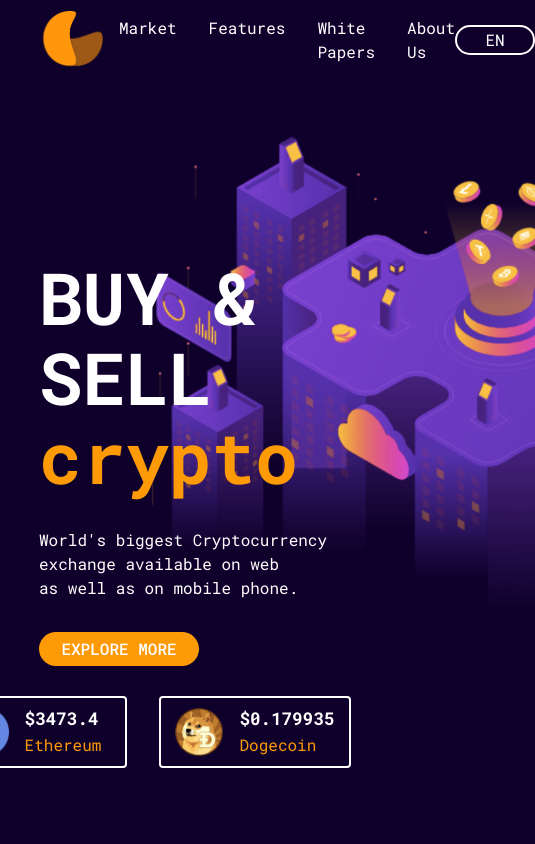
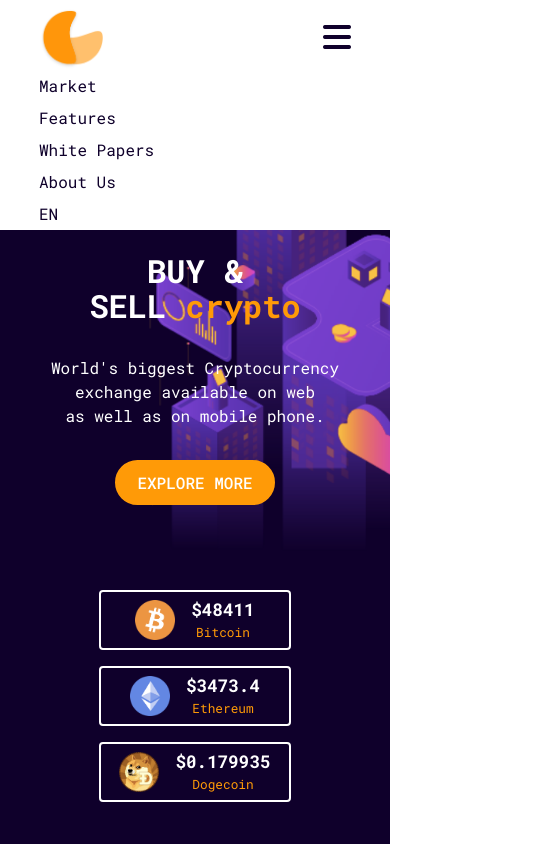
Before and after one commit to adswhitehouse/cryptocurrency-homepage, a plain HTML site: page index.html in a window 390 px wide. Shown: the whole page, 535 px wide, since content can reach past the window. Drawn offline with Linux system fonts and the light colour scheme.

Commit message:
added styling for smaller screens

```diff
--- a/index.html
+++ b/index.html
@@ -12,18 +12,24 @@
   <link rel="preconnect" href="https://fonts.gstatic.com" crossorigin>
   <link href="https://fonts.googleapis.com/css2?family=Roboto+Mono:ital,wght@0,100..700;1,100..700&display=swap"
     rel="stylesheet">
+  <!-- Font Awesome -->
+  <link rel="stylesheet" href="https://cdnjs.cloudflare.com/ajax/libs/font-awesome/6.7.2/css/all.min.css"
+    integrity="sha512-Evv84Mr4kqVGRNSgIGL/F/aIDqQb7xQ2vcrdIwxfjThSH8CSR7PBEakCr51Ck+w+/U6swU2Im1vVX0SVk9ABhg=="
+    crossorigin="anonymous" referrerpolicy="no-referrer" />
 </head>
 
 <body>
   <header>
-    <img src="./images/logo.png" alt="logo">
+    <a href="#"><img src="./images/logo.png" alt="logo"></a>
+
     <ul role="list">
       <li><a href="#">Market</a></li>
       <li><a href="#">Features</a></li>
       <li><a href="#">White Papers</a></li>
       <li><a href="#">About Us</a></li>
     </ul>
-    <a href="#"><button>EN</button></a>
+    <a href="#" class="en">EN</a>
+    <button class="menu"><i class="fa-solid fa-bars"></i></button>
   </header>
   <main>
     <h1>BUY &<br>SELL <span>crypto</span></h1>
--- a/styles.css
+++ b/styles.css
@@ -62,15 +62,15 @@ body {
 
 /* Header */
 header {
-  margin-inline: 10%;
+  padding-inline: 10vw;
   display: flex;
   align-items: center;
-  height: 5rem;
+  padding-block: 0.5rem;
+  position: relative;
 }
 
-header img {
+header a img {
   width: 4rem;
-  height: 4rem;
   margin-right: 1rem;
 }
 
@@ -80,36 +80,50 @@ header ul {
   margin-right: auto;
 }
 
-header a {
+header ul li a {
   text-decoration: none;
   color: #fff;
   cursor: pointer;
-  transition: 0.25s;
+  transition: color 0.25s;
 }
 
-header a:hover {
+header ul li a:hover {
   color: #ff9a07;
 }
 
-header button {
-  background-color: transparent;
+.en {
   border: 2px solid #fff;
   color: #fff;
   width: 5rem;
   padding-block: 0.25rem;
   border-radius: 5rem;
   cursor: pointer;
-  transition: 0.25s;
+  text-decoration: none;
+  text-align: center;
+  transition: border 0.25s, color 0.25s;
 }
 
-header button:hover {
-  border-color: #ff9a07;
+.en:hover {
+  border: 2px solid #ff9a07;
   color: #ff9a07;
+}
+
+/* Header Menu Small Screen */
+.menu {
+  position: absolute;
+  right: 10vw;
+  top: 1.2rem;
+  font-size: 2rem;
+  background-color: transparent;
+  border: none;
+  color: #0f002b;
+  display: none;
+  cursor: pointer;
 }
 
 /* Main */
 main {
-  margin-inline: 10%;
+  margin-inline: 10vw;
   height: calc(100vh - 5rem);
   display: flex;
   flex-direction: column;
@@ -131,20 +145,27 @@ main button {
   border: none;
   width: 10rem;
   text-transform: uppercase;
-  padding-block: 0.5rem;
+  padding-block: 0.75rem;
   border-radius: 5rem;
   color: #fff;
   font-weight: 500;
   cursor: pointer;
+  border: 2px solid #ff9a07;
+  transition: background-color 0.25s, color 0.25s;
+}
+
+main button:hover {
+  background-color: transparent;
+  color: #ff9a07;
 }
 
 /* Prices */
 .live-prices {
   display: flex;
-  gap: 2rem;
+  gap: 1rem;
   position: absolute;
   right: 0;
-  bottom: 10%;
+  bottom: 5vh;
 }
 
 .coin {
@@ -155,11 +176,11 @@ main button {
   border: 2px solid #fff;
   border-radius: 0.25rem;
   width: 12rem;
-  height: 4.5rem;
+  height: 3.75rem;
 }
 
 .live-prices img {
-  width: 3rem;
+  width: 2.5rem;
 }
 
 .live-price {
@@ -169,4 +190,70 @@ main button {
 
 .coin-name {
   color: #ff9a07;
+  font-size: 0.8rem;
 }
+
+/* Media Query */
+@media screen and (max-width: 47rem) {
+  /* Header */
+  header {
+    flex-direction: column;
+    align-items: flex-start;
+    position: absolute;
+    background-color: #fff;
+    padding-inline: 0;
+    padding-bottom: 0;
+    z-index: 1;
+  }
+
+  header a img {
+    margin-left: 10vw;
+  }
+
+  .menu {
+    display: block;
+  }
+
+  header ul {
+    flex-direction: column;
+    gap: 0;
+    width: 100%;
+  }
+
+  header ul li a {
+    color: #0f002b;
+    display: block;
+    padding-left: 10%;
+    padding-block: 0.25rem;
+  }
+
+  .en {
+    color: #0f002b;
+    border: none;
+    border-radius: 0;
+    width: 100vw;
+    padding-left: 10%;
+    text-align: left;
+  }
+
+  .en:hover {
+    border: none;
+  }
+
+  /* Main */
+  main {
+    justify-content: flex-start;
+    text-align: center;
+    padding-top: 30vh;
+    height: 100vh;
+  }
+
+  .live-prices {
+    flex-wrap: wrap;
+    justify-content: center;
+  }
+
+  h1 {
+    font-size: 2rem;
+  }
+}
```
